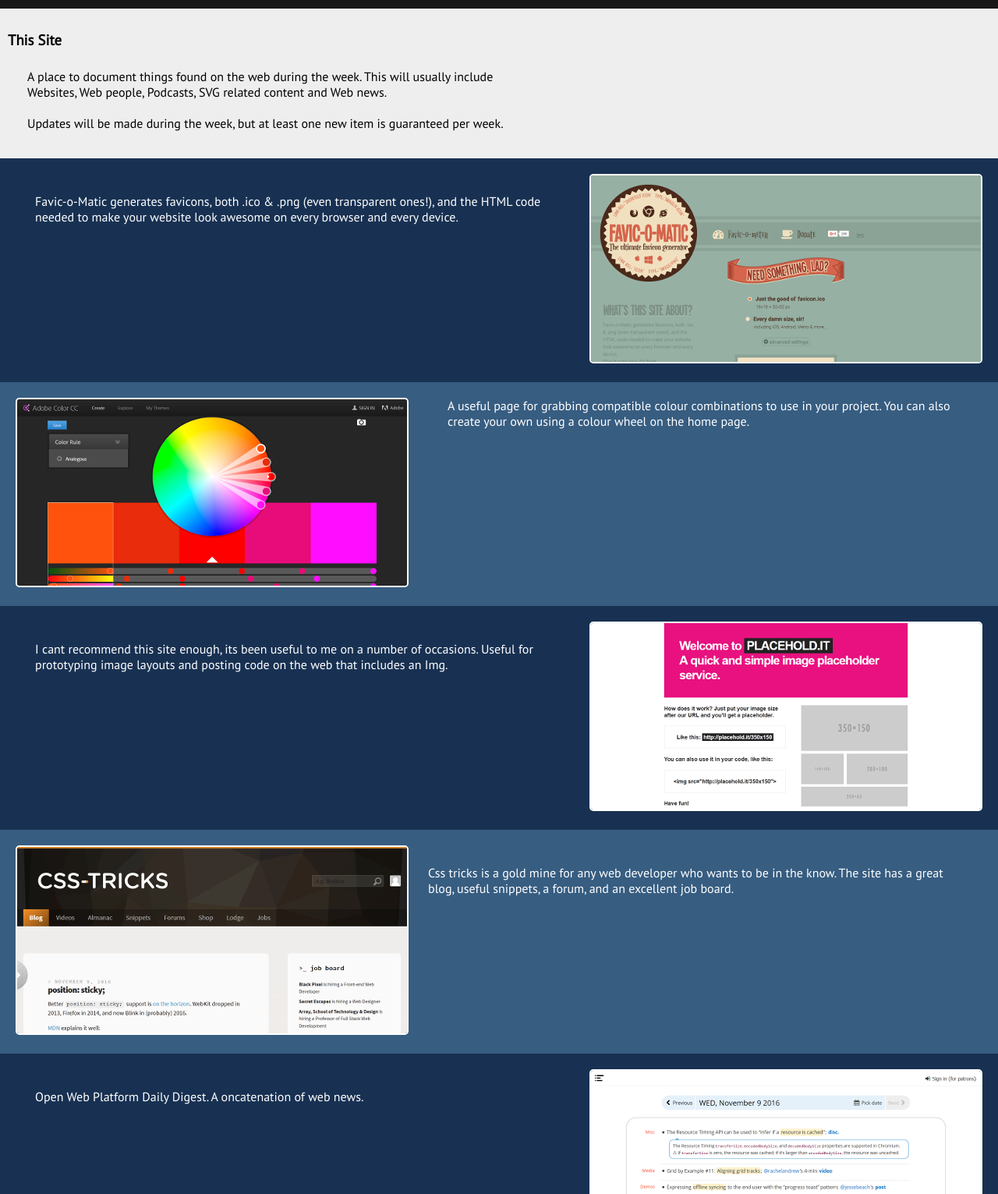
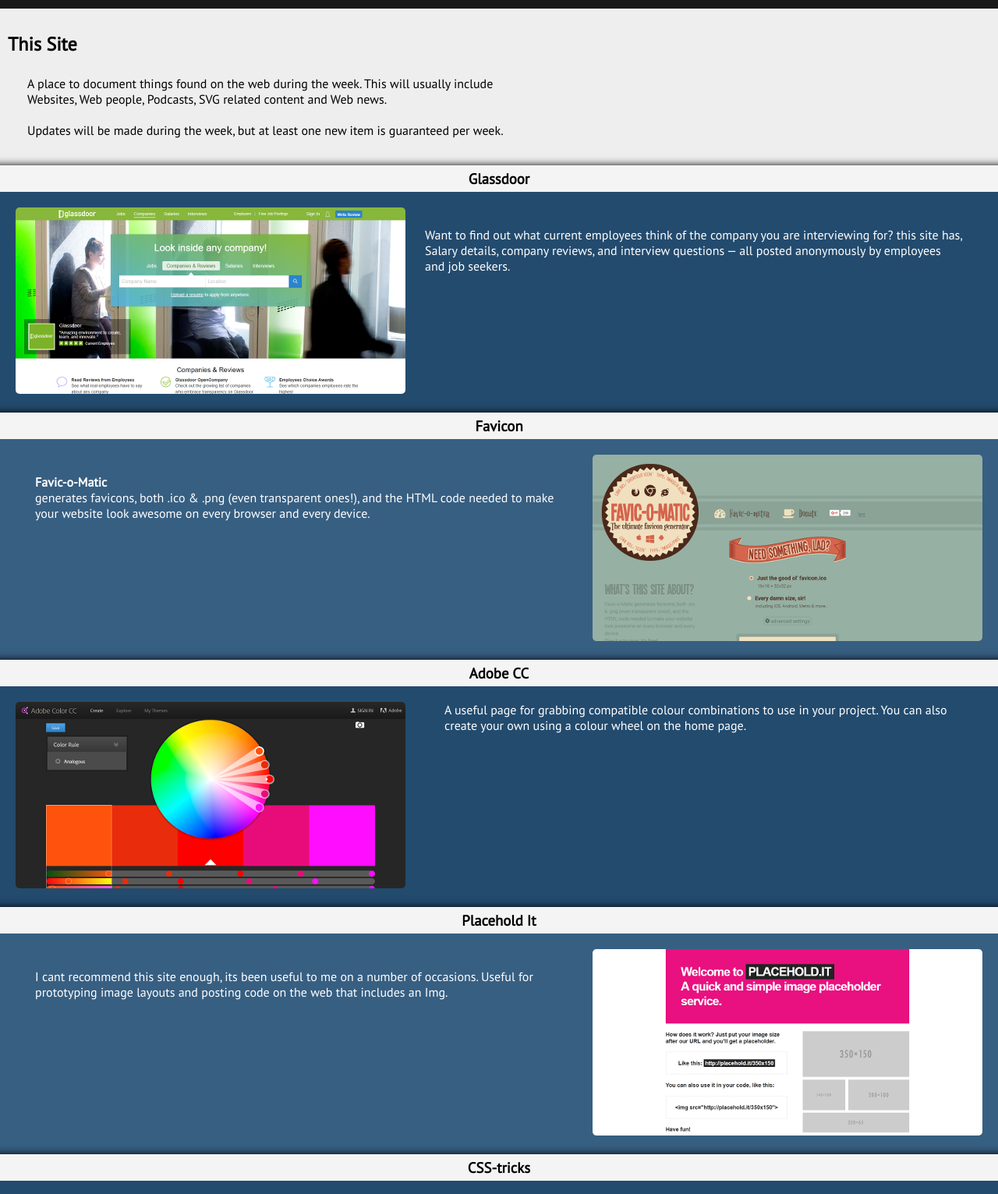
Before and after one commit to seneca91/DevSiteOfTheDay, a plain HTML site: page DevSiteOfTheWeek/index.html in a window 1280 px wide. Shown: the part 83-1614 px from the top of the page at 78% size. Drawn offline with Linux system fonts and the light colour scheme.

Commit message:
New content
Added Games to toolbar
Added library content
modified homework animation

```diff
--- a/DevSiteOfTheWeek/index.html
+++ b/DevSiteOfTheWeek/index.html
@@ -18,67 +18,82 @@
     </header>
 
     <article class="fadeOut">
-        <h3>This Site</h3>
-        <p>A place to document things found on the web during the week. This will usually include<br /> Websites, Web people, Podcasts, SVG related content and Web news.<br /><br /> Updates will be made during the week, but at least one new item is guaranteed
-            per week.
+        <h2>This Site</h2>
+        <p>A place to document things found on the web during the week. This will usually include<br /> Websites, Web people, Podcasts, SVG related content and Web news.<br /><br /> Updates will be made during the week, but at least one new item is guaranteed per week.
         </p>
     </article>
 
+    <h3>Glassdoor</h3>
+    <div class="rightContent">
+      <p>
+        Want to find out what current employees think of the company you are interviewing for? this site has, Salary details, company reviews, and interview questions — all posted anonymously by employees and job seekers. </p>
+        <a target="_blank" href="https://www.glassdoor.com/index.htm">
+          <img src="Images/glassdoor.png" alt="" /></a>
+    </div>
+
+    <h3>Favicon</h3>
     <div class="leftContent">
-        <p>Favic-o-Matic generates favicons, both .ico & .png (even transparent ones!), and the HTML code needed to make your website look awesome on every browser and every device.</p>
+        <p><strong>Favic-o-Matic</strong><br /> generates favicons, both .ico & .png (even transparent ones!), and the HTML code needed to make your website look awesome on every browser and every device.</p>
         <a target="_blank" href="http://www.favicomatic.com/"><img src="Images/favicomatic.png" alt="Screenshot" /></a>
     </div>
 
+    <h3>Adobe CC</h3>
     <div class="rightContent">
         A useful page for grabbing compatible colour combinations to use in your project. You can also create your own using a colour wheel on the home page.</p>
-        <a a target="_blank" href="https://color.adobe.com/explore/most-popular/?time=all">
+        <a target="_blank" href="https://color.adobe.com/explore/most-popular/?time=all">
             <img src="Images/adobe.png" alt="" /></a>
     </div>
 
+    <h3>Placehold It</h3>
     <div class="leftContent">
         <p>I cant recommend this site enough, its been useful to me on a number of occasions. Useful for prototyping image layouts and posting code on the web that includes an Img.</p>
         <a target="_blank" href="http://placehold.it/"><img src="Images/placeholdit.png" alt="" /></a>
     </div>
 
+    <h3>CSS-tricks</h3>
     <div class="rightContent">
         <p>Css tricks is a gold mine for any web developer who wants to be in the know. The site has a great blog, useful snippets, a forum, and an excellent job board.</p>
         <a target="_blank" href="https://css-tricks.com/"><img src="Images/csstricks.png" alt="" /></a>
-
-
     </div>
 
+    <h3>Web Platform Daily</h3>
     <div class="leftContent">
         <p>Open Web Platform Daily Digest. A oncatenation of web news.
         </p>
         <a target="_blank" href="https://webplatformdaily.org/"><img src="Images/webplatform.png" alt="" /></a>
     </div>
 
+    <h3>Makerbook</h3>
     <div class="rightContent">
         <p>A hand-picked directory of the free resources </p>
         <a target="_blank" href="http://makerbook.net/"><img src="Images/makerbook.png" alt="" /></a>
-
     </div>
 
+    <h3>Freepik</h3>
     <div class="leftContent">
         <p>Freepik helps you to find free vector art, illustrations, icons, PSD and photos for using in websites, banners, presentations, magazines...</p>
         <a target="_blank" href="http://www.freepik.com/"><img src="Images/freepik.png" alt=""></a>
     </div>
 
+    <h3>Transparent Textures</h3>
     <div class="rightContent">
         <p>A large library of background textures, each can be recoloured to suit your needs.</p>
         <a target="_blank" href="https://www.transparenttextures.com/"><img src="Images/Transparent Textures.png" alt="" /></a>
     </div>
 
+    <h3>The New Code</h3>
     <div class="leftContent">
         <p>(He describes it best himself.)<br /> Dudley Storey, author of Pro CSS3 Animation, Smashing Magazine contributing editor, teacher and speaker. This is my site (formerly demosthenes.info), where I write about all aspects of web development.</p>
         <a target="_blank" href="http://thenewcode.com/"><img src="Images/the new code.png" alt="" /></a>
     </div>
 
+    <h3>Hero Patterns</h3>
     <div class="rightContent">
         <p>SVG is sharp, can be resized without quality loss, embedded as code, and lightweight in size. This site contains some useful patterns.</p>
         <a target="_blank" href="http://www.heropatterns.com/"><img class src="Images/Hero Patterns.png" alt="" /></a>
     </div>
 
+    <h3>Image Optim</h3>
     <div class="leftContent">
         <p>Faster web pages and apps Reduces image file sizes — so they take up less disk space and down­load faster — by applying advanced compression that preserves quality. Image files scrubbed clean Removes invisible junk: private EXIF meta­data from
             digital cameras, embedded thumbnails, comments, and unnecessary color profiles. Best tools with drag'n'drop Seamlessly combines all the best image optimization tools: MozJPEG, Pngcrush, pngquant, 7zip and Google Zopfli. All Free and Open-Source.
@@ -86,6 +101,7 @@
         <a target="_blank" href="https://imageoptim.com/mac"><img src="Images/ImageOptim.png" alt="" /></a>
     </div>
 
+    <h3>Font Combinations</h3>
     <div class="rightContent">
         <p>Need help finding compatable font types? Here you go!</p>
         <a target="_blank" href="https://www.canva.com/font-combinations/"><img src="Images/FontCombinations.png" alt="" /></a>
@@ -93,8 +109,8 @@
 
     <footer>
         <a target="_blank" href="#1"><img class="twitter" src="Images/twitter.png" /></a>
-        <a target="_blank" href="#2"><img class="facebook" src="Images/facebook.png" /></a>
-        <a target="_blank" href="#3"><img class="github" src="Images/github.png" /></a>
+        <!--<a target="_blank" href="#2"><img class="facebook" src="Images/facebook.png" /></a>-->
+        <!--<a target="_blank" href="#3"><img class="github" src="Images/github.png" /></a>-->
     </footer>
 
 </body>
--- a/DevSiteOfTheWeek/style.css
+++ b/DevSiteOfTheWeek/style.css
@@ -2,6 +2,7 @@ article {
     padding: 10px;
     background: #eeeeee;
 }
+
 
 body {
     margin: 0;
@@ -11,7 +12,7 @@ body {
 header {
     display: flex;
     justify-content: flex-end;
-    background-color: #181818;
+    background: #181818;
 }
 
 h1 {
@@ -21,6 +22,18 @@ h1 {
     font-size: 2.5em;
     color: white;
 }
+
+h3
+{
+background: rgb(244, 244, 244);
+box-shadow: 0px 10px 10px 10px;
+color: black;
+text-align: center;
+margin: 0px;
+padding-top: 5px;
+padding-bottom: 5px;
+}
+
 
 p {
     margin: 25px;
@@ -32,7 +45,7 @@ p {
     display: flex;
     flex-direction: row-reverse;
     justify-content: space-between;
-    background: #375D81;
+    background: rgb(35, 75, 110);
 }
 
 .leftContent {
@@ -40,18 +53,13 @@ p {
     padding: 20px;
     display: flex;
     justify-content: space-between;
-    background: #183152;
+    background: rgb(55, 95, 130);
 }
 
-.leftContent img {
-    border: solid 2px white;
+.leftContent img , .rightContent img  {
     border-radius: 5px;
 }
 
-.rightContent img {
-    border: solid 2px white;
-    border-radius: 5px;
-}
 
 footer {
     display: flex;
@@ -61,7 +69,7 @@ footer {
 
 footer img {
     margin: 20px;
-    border-radius: 180px;
+    border-radius: 100%;
     background: white;
 }
 
@@ -107,8 +115,9 @@ footer img {
         color: #5dd586;
     }
     100% {
-        color: #2ac89d;
+        color: #2cabab;
     }
+
 }
 
 .github:hover, .twitter:hover, .facebook:hover {
```
Also changed, not shown: DevSiteOfTheWeek/Images/glassdoor.png (renamed from DevSiteOfTheWeek/Images/NOTADDEDglassdoor.png).
